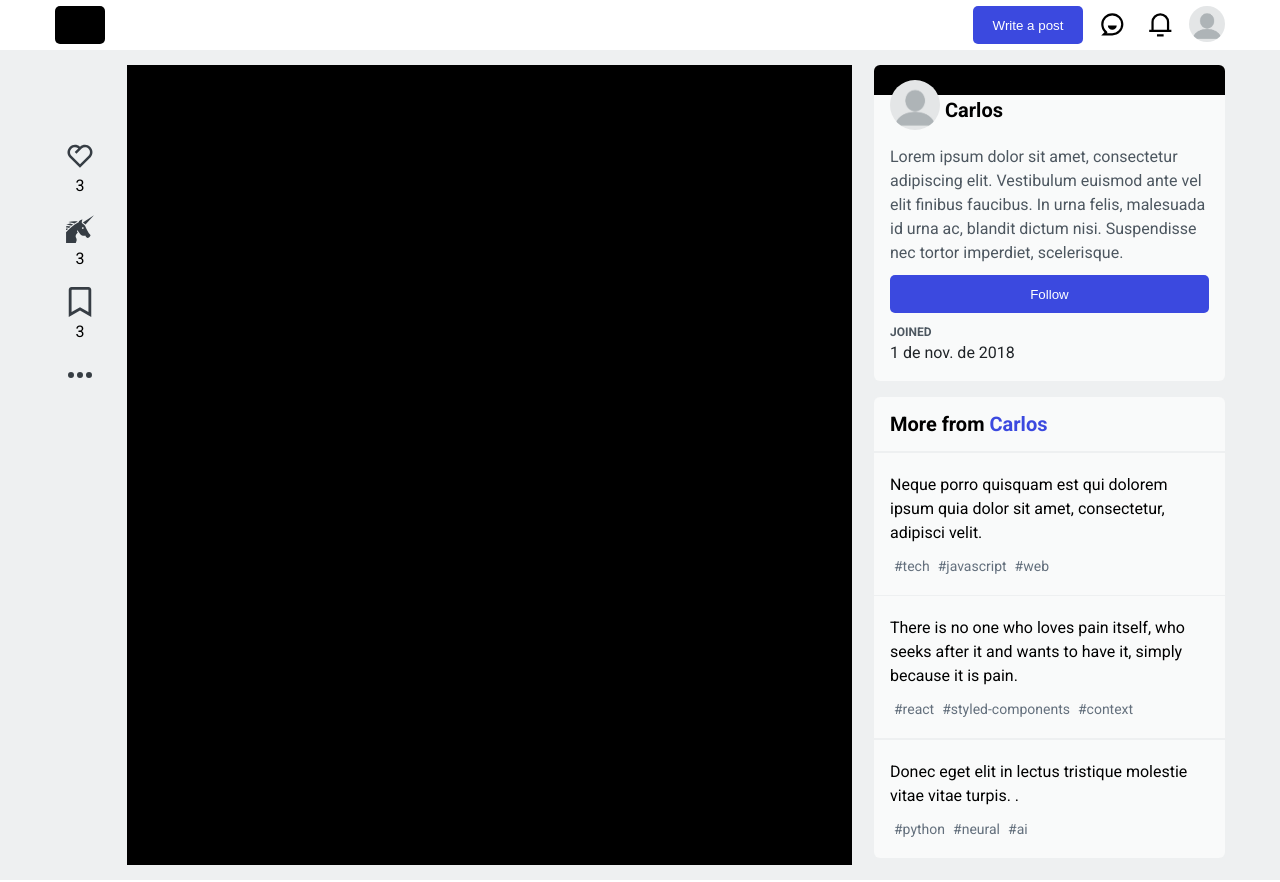
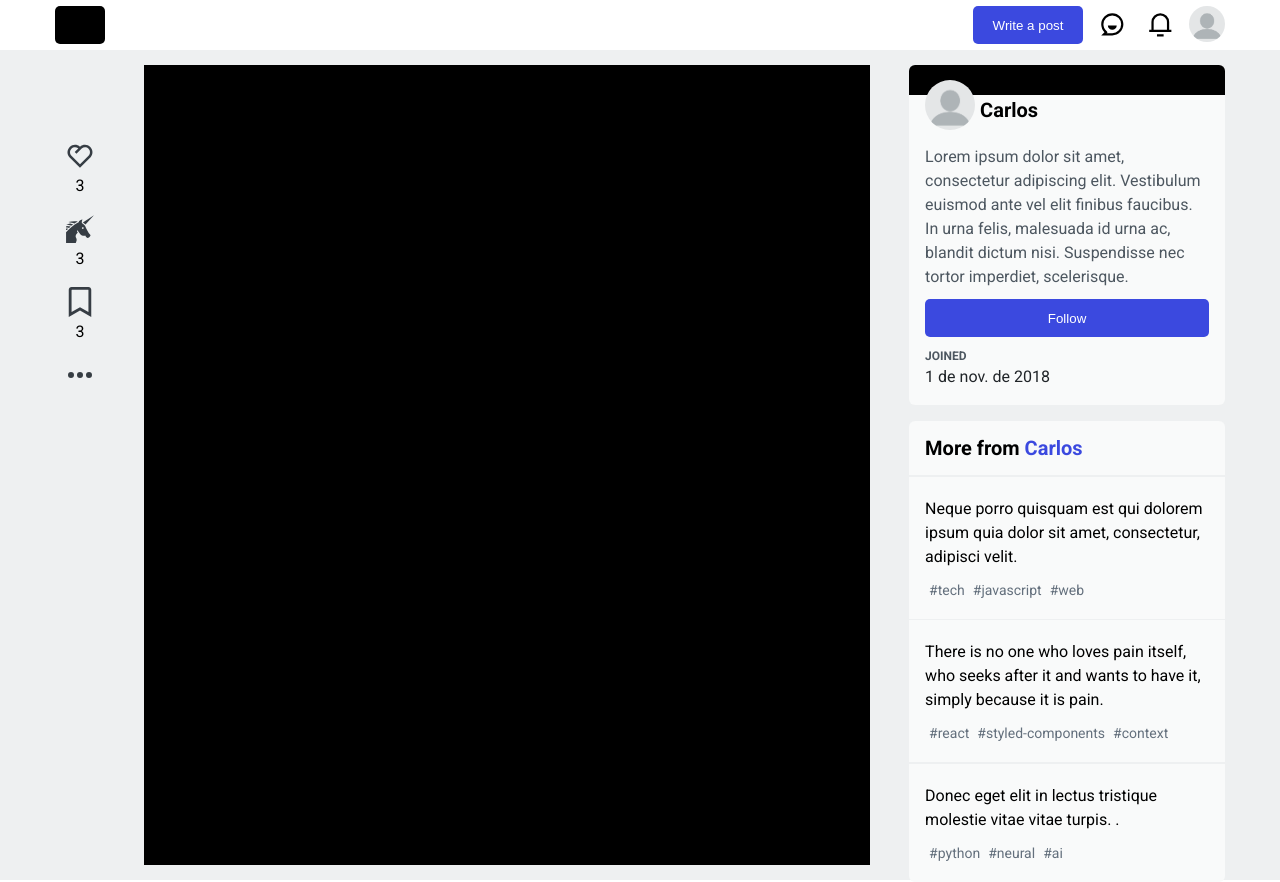
Before and after one commit to cjuniordev/blog-post-react, a React (Create React App) app: page / in a window 1280 px wide. Built offline with nearby package versions, Linux system fonts and the light colour scheme.

Commit message:
Fix width of AsideBar

```diff
--- a/src/pages/Post/AsideBar/style.js
+++ b/src/pages/Post/AsideBar/style.js
@@ -2,5 +2,5 @@ import styled from 'styled-components';
 
 export const Container = styled.div`
   height: 100vh;
-  width: 30%;
+  width: 27%;
 `;
```
